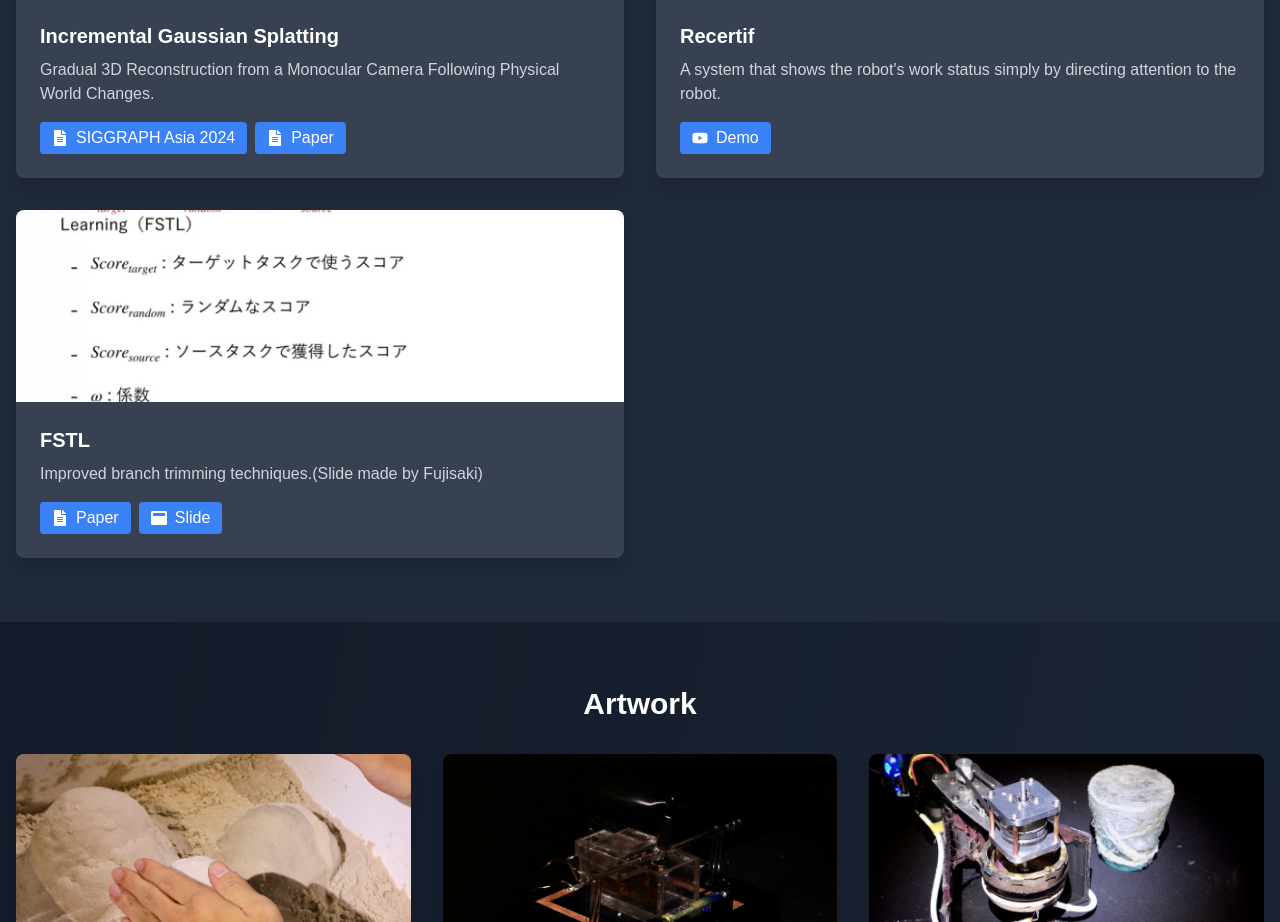
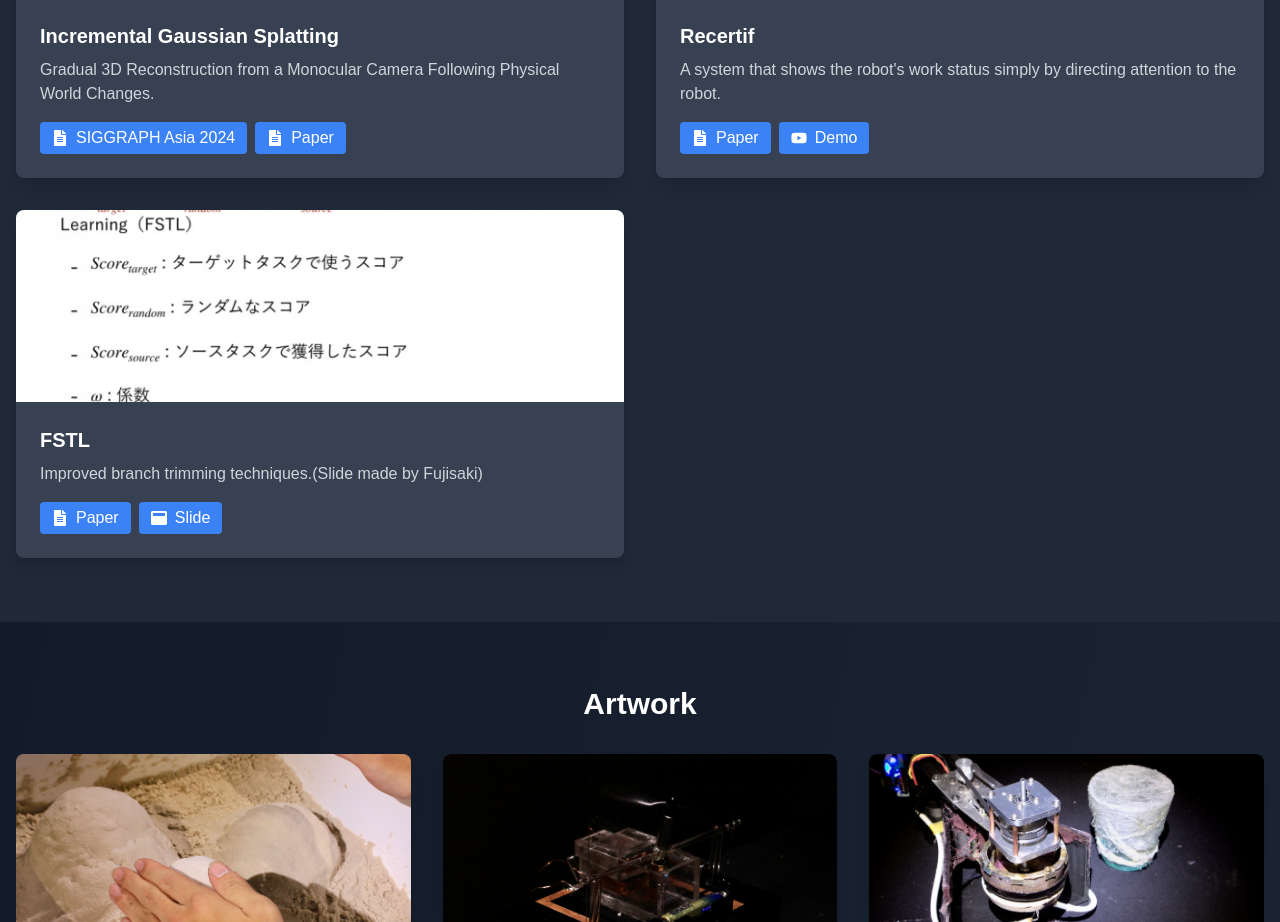
Before and after one commit to keigo1110/keigominamidapage2, a Next.js app: page / in a window 1280 px wide. Shown: the part 1206-2128 px from the top of the page. Built offline with nearby package versions, Linux system fonts and the light colour scheme.

Commit message:
add Recertif paper

```diff
--- a/src/components/portfolio.tsx
+++ b/src/components/portfolio.tsx
@@ -178,7 +178,10 @@ export function PortfolioComponent() {
                 title="Recertif"
                 description={t('recertifDescription')}
                 image="/images/Recertif.png"
-                links={[{ icon: <FaYoutube />, text: 'Demo', url: 'https://www.youtube.com/watch?v=RC4FkGJv0MU' }]}
+                links={[
+                  { icon: <FaFileAlt />, text: t('paper'), url: 'https://jglobal.jst.go.jp/detail?JGLOBAL_ID=202402256126174476' },
+                  { icon: <FaYoutube />, text: 'Demo', url: 'https://www.youtube.com/watch?v=RC4FkGJv0MU' }
+                ]}
               />
               <ProjectCard
                 title="FSTL"
```
